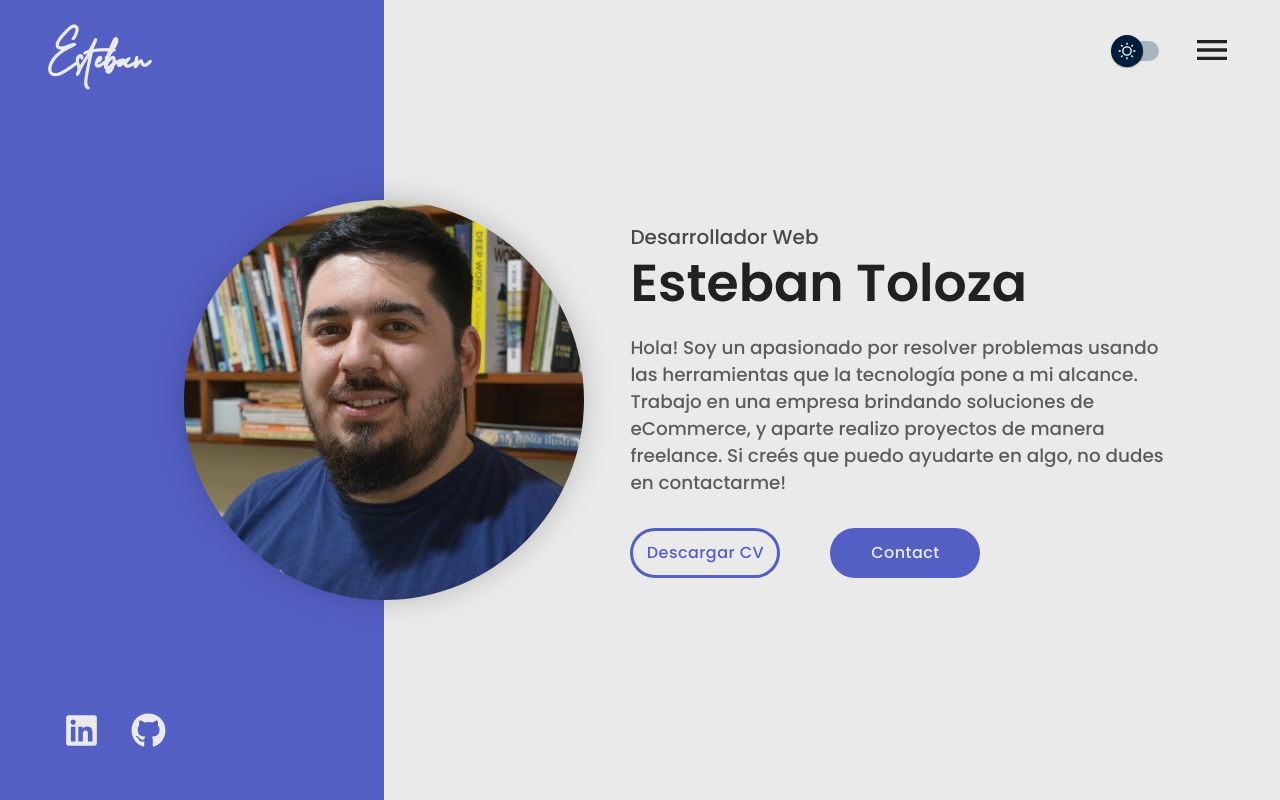
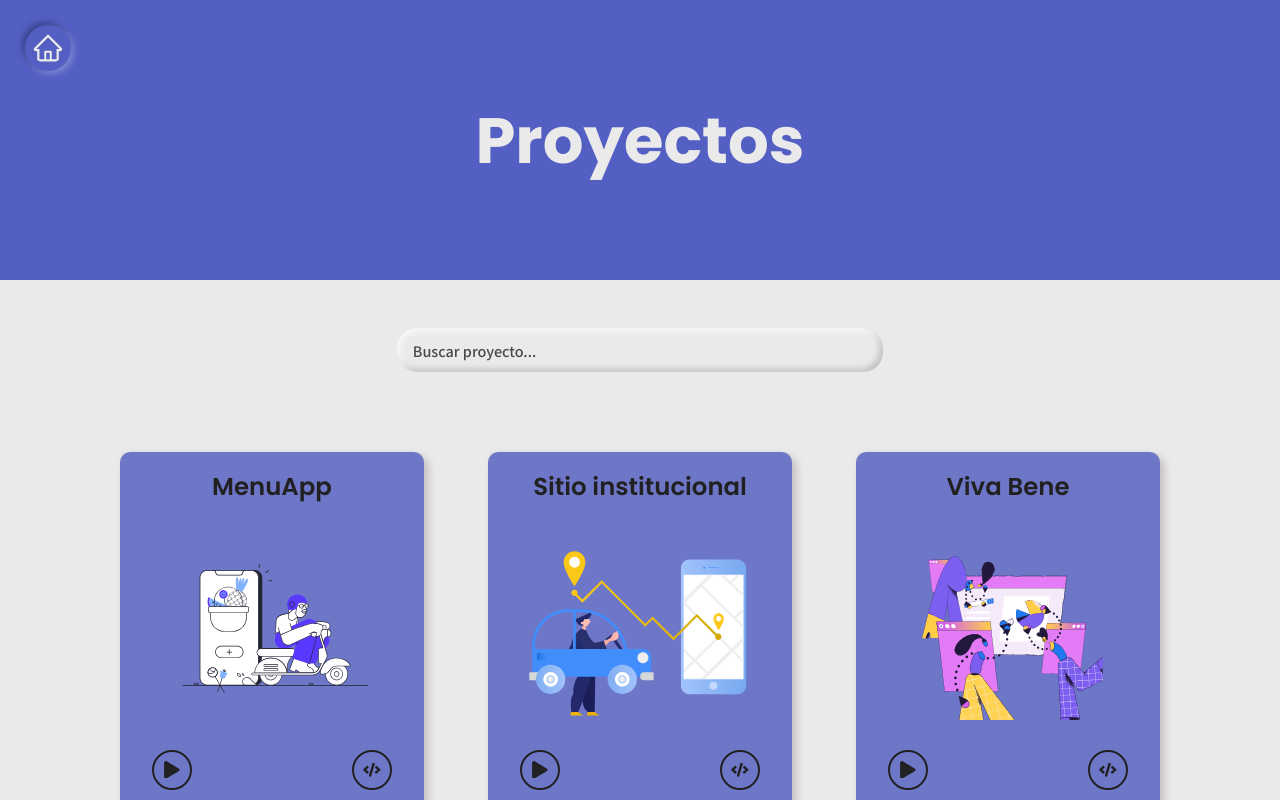
Before and after one commit to EstebanToloza/personal-portfolio, a React (Create React App) app: page /developer-portfolio/projects in a window 1280 px wide. Before the commit this address led to /. Shown: the top 800 px of the page. Built offline with nearby package versions, Linux system fonts and the light colour scheme; a web font is replaced by a local one.

Commit message:
fix router with github pages

```diff
--- a/src/App.js
+++ b/src/App.js
@@ -21,11 +21,11 @@ function App() {
       <Router>
         <ScrollToTop/>
         <Switch>
-          <Route path="/" exact component={Main} />
-          <Route path="/blog" exact component={BlogPage} />
-          <Route path="/projects" exact component={ProjectPage} />
+          <Route path="/developer-portfolio/" exact component={Main} />
+          <Route path="/developer-portfolio/blog" exact component={BlogPage} />
+          <Route path="/developer-portfolio/projects" exact component={ProjectPage} />
 
-          <Redirect to="/" />
+          <Redirect to="/developer-portfolio/" />
         </Switch>
       </Router>
       <BackToTop />
--- a/src/components/Projects/Projects.js
+++ b/src/components/Projects/Projects.js
@@ -69,7 +69,7 @@ function Projects() {
 
                         {projectsData.length > 3 && (
                             <div className="projects--viewAll">
-                                <Link to="/projects">
+                                <Link to="/developer-portfolio/projects">
                                     <button className={classes.viewAllBtn}>
                                         Ver más
                                         <HiArrowRight className={classes.viewArr} />
```
